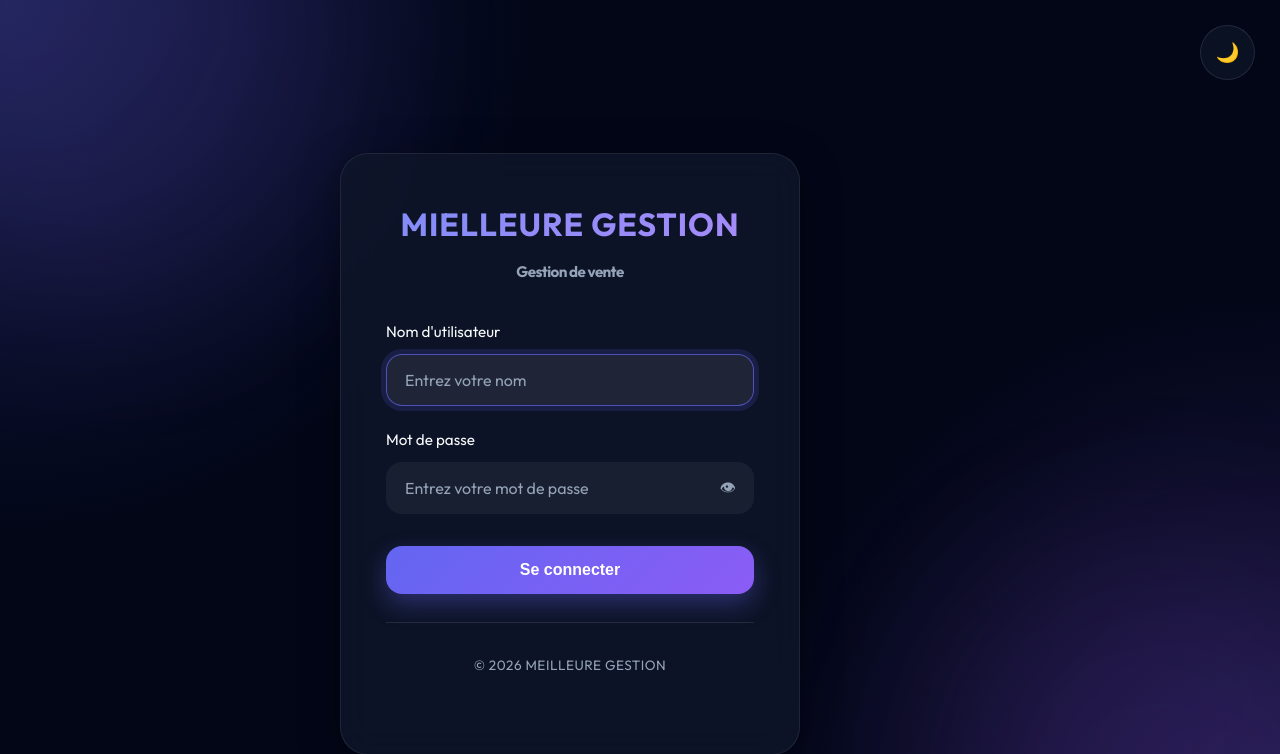
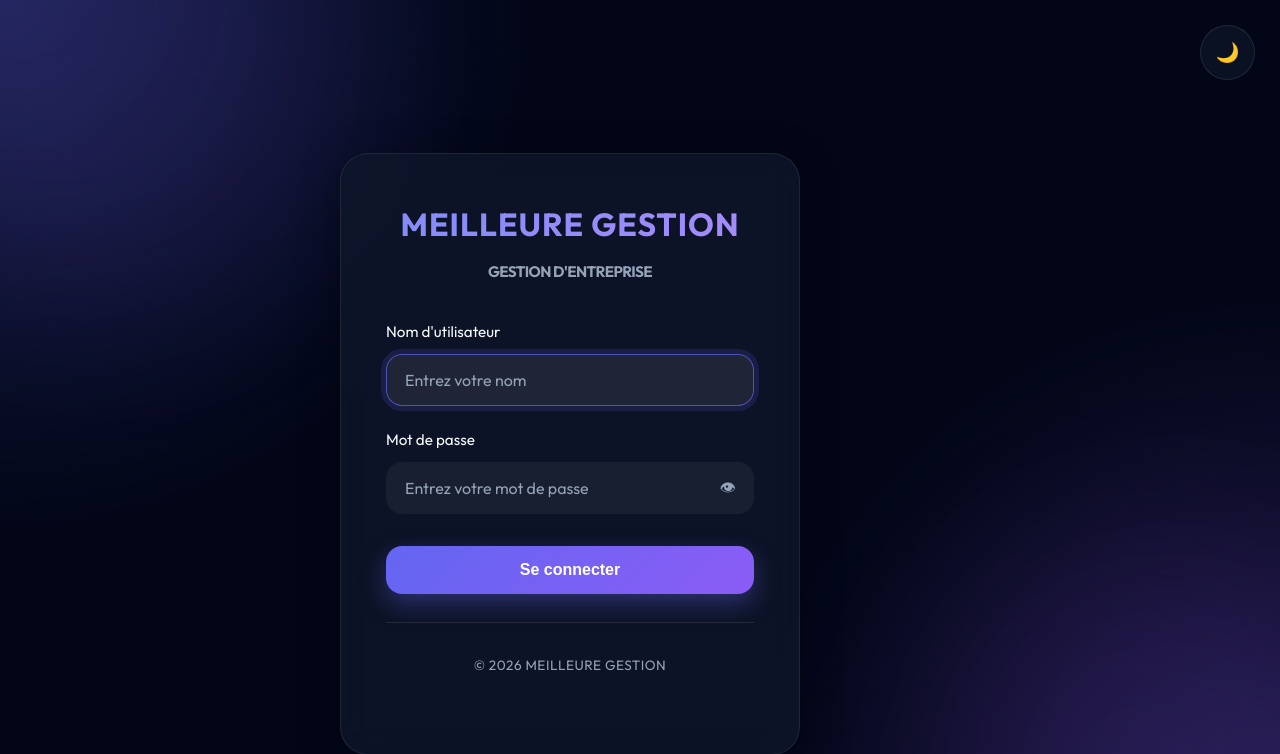
Before and after one commit to Souleymane659/gestion_boutique, a Flask app: page /login in a window 1280 px wide; the page is wider, and only the part inside the window is pictured. Shown: the top 754 px of that part. Run offline with Flask 3, Linux system fonts and the light colour scheme.

Commit message:
c'est ok maintenant TOP

```diff
--- a/templates/login.html
+++ b/templates/login.html
@@ -420,8 +420,8 @@
 <div class="login-container" id="loginCard">
 
     <div class="logo">
-        <h1>MIELLEURE GESTION</h1>
-        <p>Gestion de vente</p>
+        <h1>MEILLEURE GESTION</h1>
+        <p>GESTION D'ENTREPRISE</p>
     </div>
 
     <form id="loginForm" action="{{ url_for('login') }}" method="POST" autocomplete="off">
```
